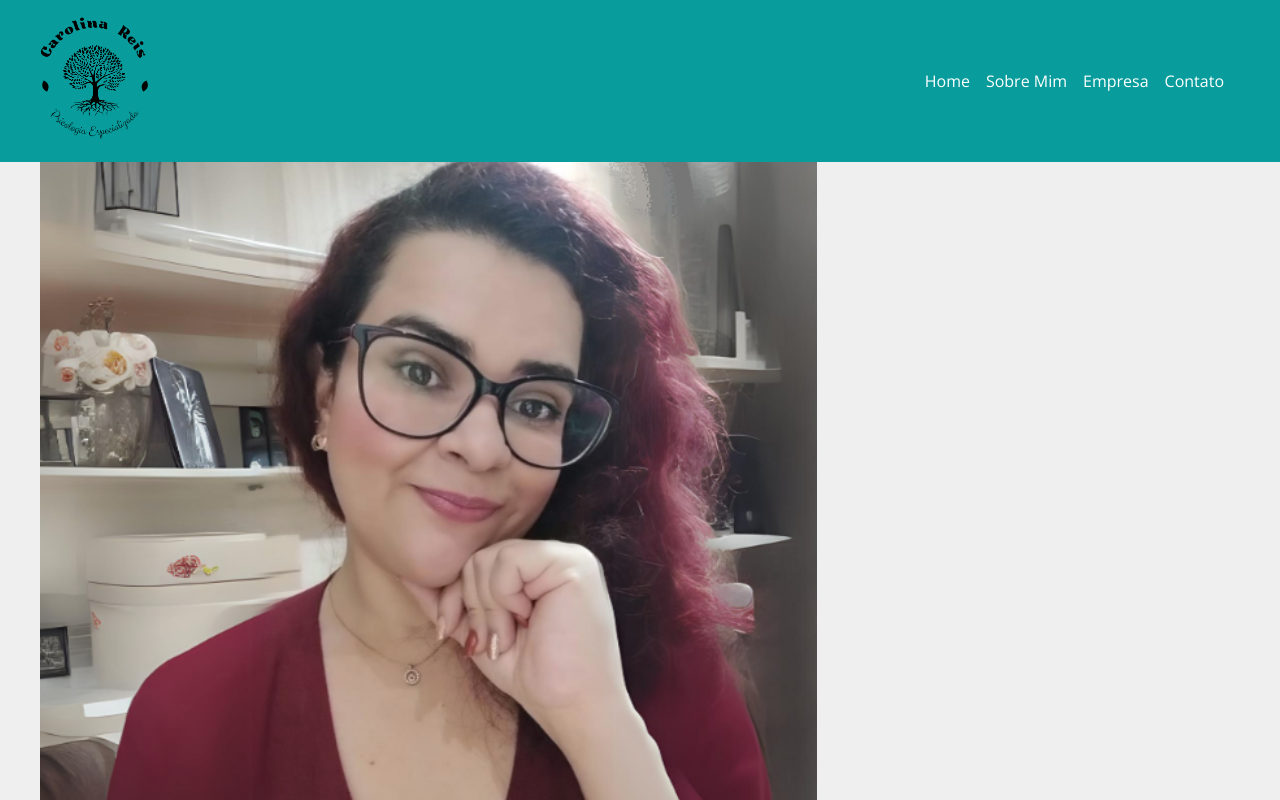
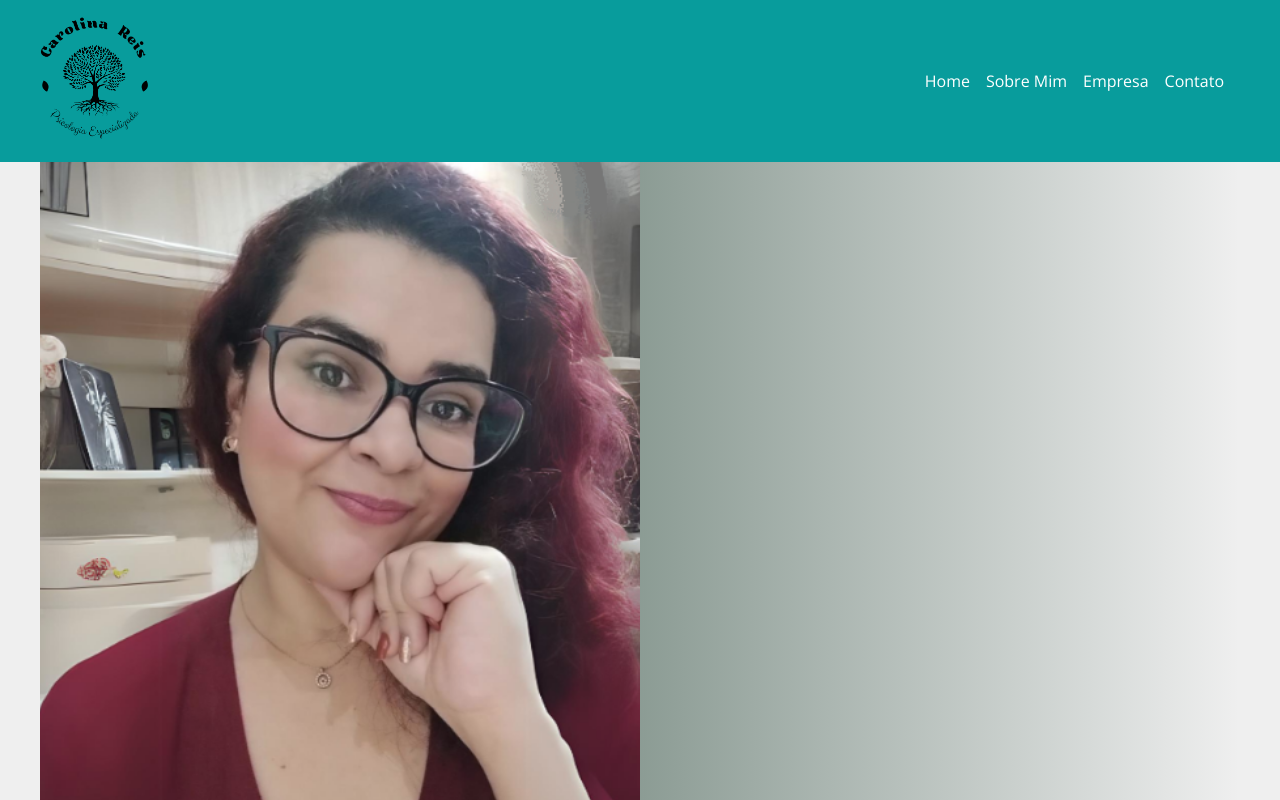
Before and after one commit to alexponciano2/psicologaCarol, a React (Vite) app in the folder sitecarol/: page /aboutme in a window 1280 px wide. Shown: the top 800 px of the page. Built offline with nearby package versions, Linux system fonts and the light colour scheme.

Commit message:
Update AboutMe.module.css

```diff
--- a/sitecarol/src/components/pages/AboutMe.module.css
+++ b/sitecarol/src/components/pages/AboutMe.module.css
@@ -1,4 +1,40 @@
-.imagem {
+/* .imagem {
   width: 130%;
   object-fit: cover;
+} */
+
+.container {
+  position: relative;
+  display: flex;
+  width: 100%;
+  height: 100vh; /* Altura total da viewport */
 }
+
+.imageside {
+  width: 50%; /* Metade da largura para a imagem */
+  height: 100%;
+  position: relative;
+}
+
+.imageside img {
+  width: 100%;
+  height: 100%;
+  object-fit: cover; /* Mantém a imagem com boa proporção */
+}
+
+.gradientside {
+  width: 50%; /* Metade da largura para o gradiente */
+  height: 100%;
+  background: linear-gradient(to left, rgba(140, 255, 136, 0), rgba(41, 73, 58, 0.5)); /* Gradiente */
+  position: relative;
+}
+
+.overlay-gradient {
+  position: absolute;
+  top: 0;
+  right: 50%; /* Para que o gradiente sobreponha a imagem */
+  width: 10%; /* Ajusta o quanto o gradiente sobrepõe a imagem */
+  height: 100%;
+  background: linear-gradient(to left, rgba(41, 73, 58, 0.5), rgba(140, 255, 136, 0)); /* Gradiente que sobrepõe */
+  z-index: 1; /* Garante que fique acima da imagem */
+}
```
